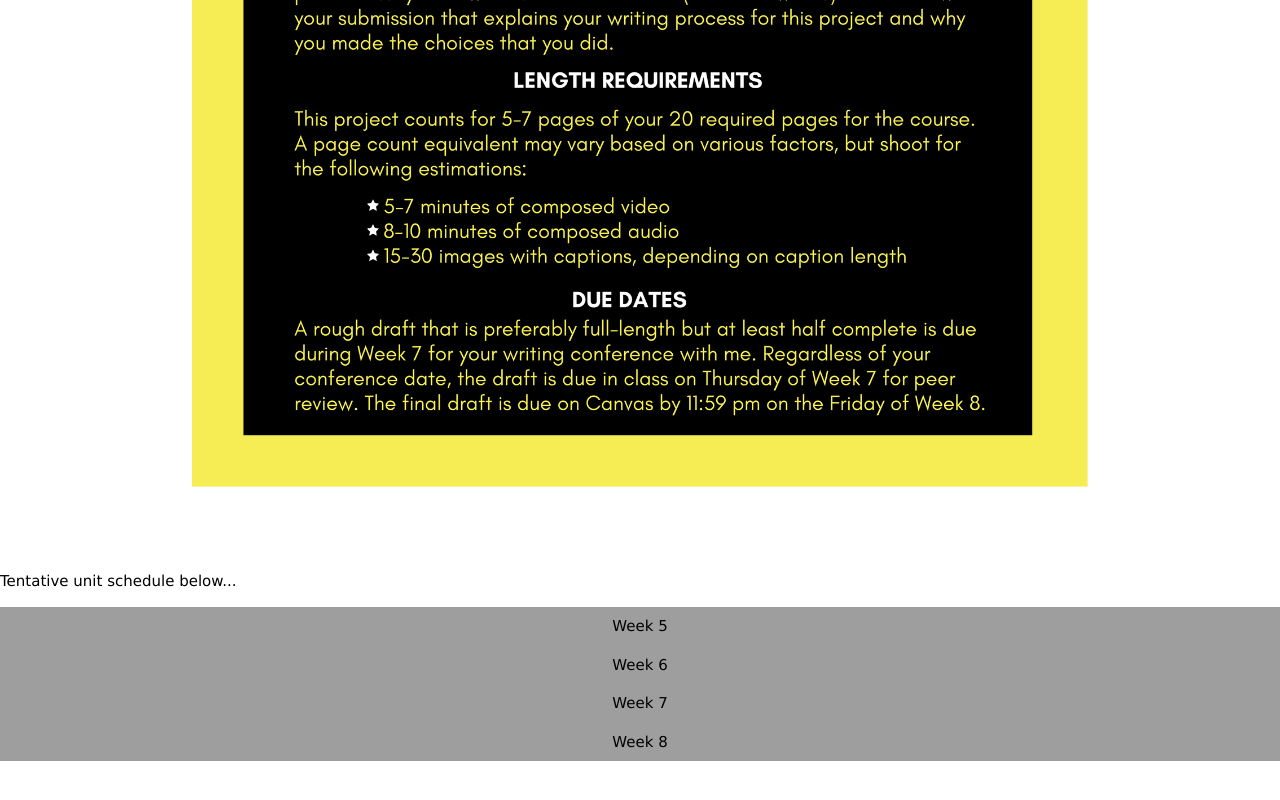
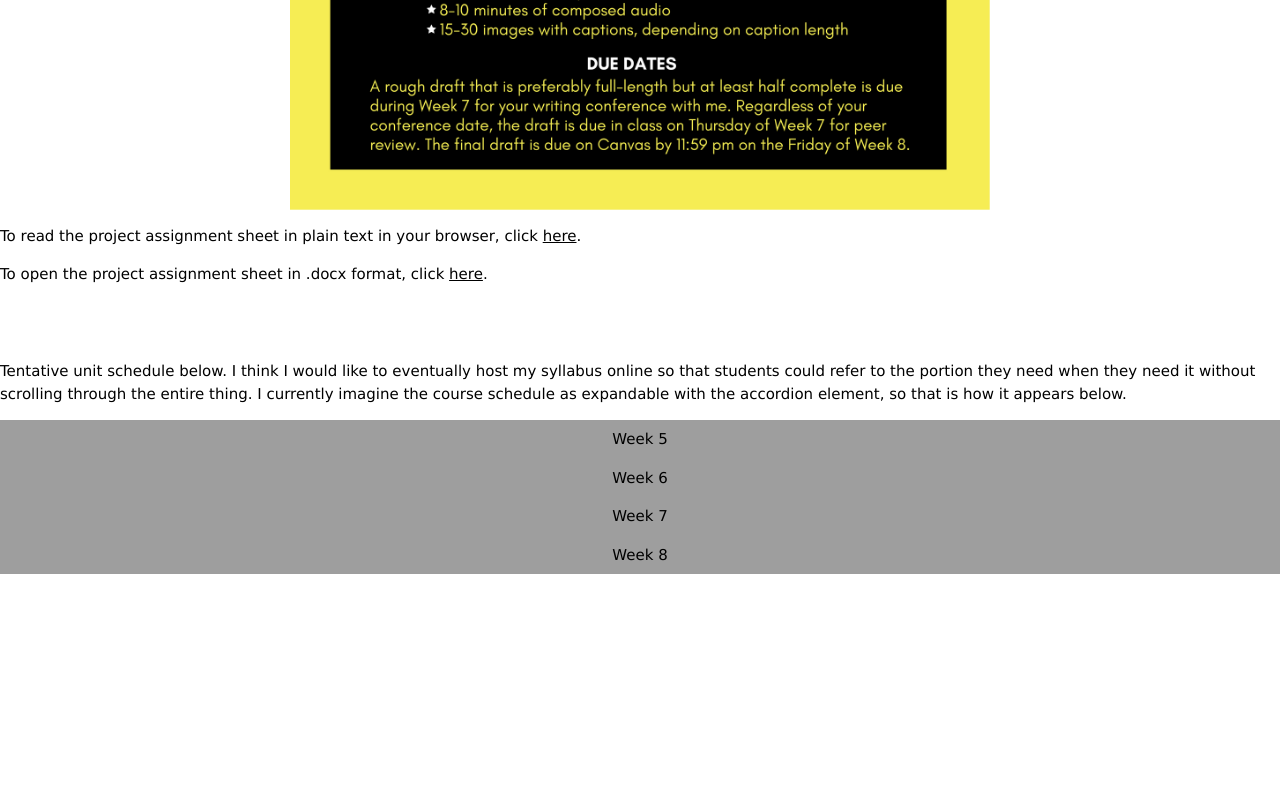
Before and after one commit to SandwichMelody/SandwichMelody.github.io, a plain HTML site: page techunitplan.html in a window 1280 px wide. Shown: the part 1024-1824 px from the top of the page. Drawn offline with nearby package versions, Linux system fonts and the light colour scheme.

Commit message:
Final version I hope

```diff
--- a/techunitplan.html
+++ b/techunitplan.html
@@ -21,17 +21,23 @@
 <section>
     <p>Project: GSW 1110 Project 2: Literacy Narrative (for next time I teach GSW 1110)</p>
 
-    <p>Originally assigned as a standard alphabetic text project, this revised project would be assigned as a digital project requiring students to share their literacy narrative in one of three forms: audio, video, or documentary photo essay. This provides students with some level of choice but limits the need for extra assessment guidelines and allows for class time to realistically cover the use of various tools for each medium of writing. The project would be completed as Project 2 instead of Project 1, as I taught it most recently. The rhetoric unit would be shifted to the beginning of the course, allowing students to draw on lessons, in that unit, on audio and visual rhetoric. (I also think starting with rhetoric is a good approach for jumpstarting, if with a bit of intimidation, awareness and thinking about the options a writer has.)</p>
+    <p>Originally assigned as a standard alphabetic text project, this revised project would be assigned as a digital project requiring students to share their literacy narrative in one of three forms: audio, video, or documentary photo essay. This provides students with some level of choice but limits the need for extra assessment guidelines and allows for class time to realistically cover the use of various tools for each medium of writing. The project would be completed as Project 2 instead of Project 1, as I taught it most recently. The rhetoric unit would be shifted to the beginning of the course, allowing students to draw on lessons, in that unit, on audio and visual rhetoric. (I also think starting with rhetoric is a good approach for jumpstarting, if with a bit of intimidation, awareness and thinking about the options a writer has in composition.)</p>
 </section>
 
 <!--The Project Assignment Sheet-->
 <section class="w3-center">
-    <img src="project2assignment.png" class="w3-image" class="w3-mobile" style="width:70%">
+    <img src="project2assignment.png" class="w3-image" style="width:100%;max-width:700px" alt="project 2 assignment sheet info, which is also available in other forms below">
 </section>
-</br></br></br>
+
+<p>To read the project assignment sheet in plain text in your browser, click <a href="proj2assign.html">here</a>.</p>
+<p>To open the project assignment sheet in .docx format, click <a href="Proj2AssignSheet.docx">here</a>.</p>
+
+</br></br>
 
 <!--Tentative Unit Schedule-->
-<p>Tentative unit schedule below...</p>
+<p>Tentative unit schedule below. I think I would like to eventually host my syllabus online so that students could refer to the portion they need when they need it without scrolling through the entire thing. I currently imagine the course schedule as expandable with the accordion element, so that is how it appears below.</p>
+
+<!--Week 5-->
 <section class="w3-center">
     <button onclick="myFunction('Week5')" class="w3-btn w3-block w3-gray w3-center">Week 5</button>
     <div id="Week5" class="w3-container w3-hide w3-left-align">
@@ -57,8 +63,9 @@
             <p>*This consists of a brief report that explains your tentative topic, chosen modality, purpose, chosen audience, and any other ideas you currently have about your project.</p>
 
         </div>
+    </div>
 
-    </div>
+<!--Week 6-->
     <button onclick="myFunction('Week6')" class="w3-btn w3-block w3-gray w3-center">Week 6</button>
     <div id="Week6" class="w3-container w3-hide w3-left-align">
         <button onclick="myFunction('Tuesday6')" class="w3-btn w3-block w3-yellow w3-center">Tuesday: Storyboarding Your Narrative</button>
@@ -76,6 +83,7 @@
         </div>
 
     </div>
+<!--Week 7-->
     <button onclick="myFunction('Week7')" class="w3-btn w3-block w3-gray w3-center">Week 7</button>
     <div id="Week7" class="w3-container w3-hide w3-left-align">
         <button onclick="myFunction('Tuesday7')" class="w3-btn w3-block w3-yellow w3-center">Tuesday: No Class</button>
@@ -97,6 +105,7 @@
         </div>
 
     </div>
+<!--Week 8-->
     <button onclick="myFunction('Week8')" class="w3-btn w3-block w3-gray w3-center">Week 8</button>
     <div id="Week8" class="w3-container w3-hide w3-left-align">
         <button onclick="myFunction('Tuesday8')" class="w3-btn w3-block w3-yellow w3-center">Tuesday: Revising Your Narrative</button>
@@ -117,7 +126,8 @@
             <p>Polished Literacy Narrative due by 11:59 pm</p>
         </div>
     </div>
-</br></br></br></br></br></br></br></br></br></br></br></br></br></br></br></br></br></br></br></br></br></br></br></br></br></br></br></br></br></br></br></br>
+</br></br></br></br></br></br></br></br></br></br></br></br></br></br></br></br></br></br></br></br></br></br></br></br></br></br>
+<!--accordion script: DON'T MESS WITH THIS.-->
 <script>
 function myFunction(id) {
     var x = document.getElementById(id);
@@ -128,3 +138,6 @@ function myFunction(id) {
     }
 }
 </script>
+
+</body>
+</html>
```
